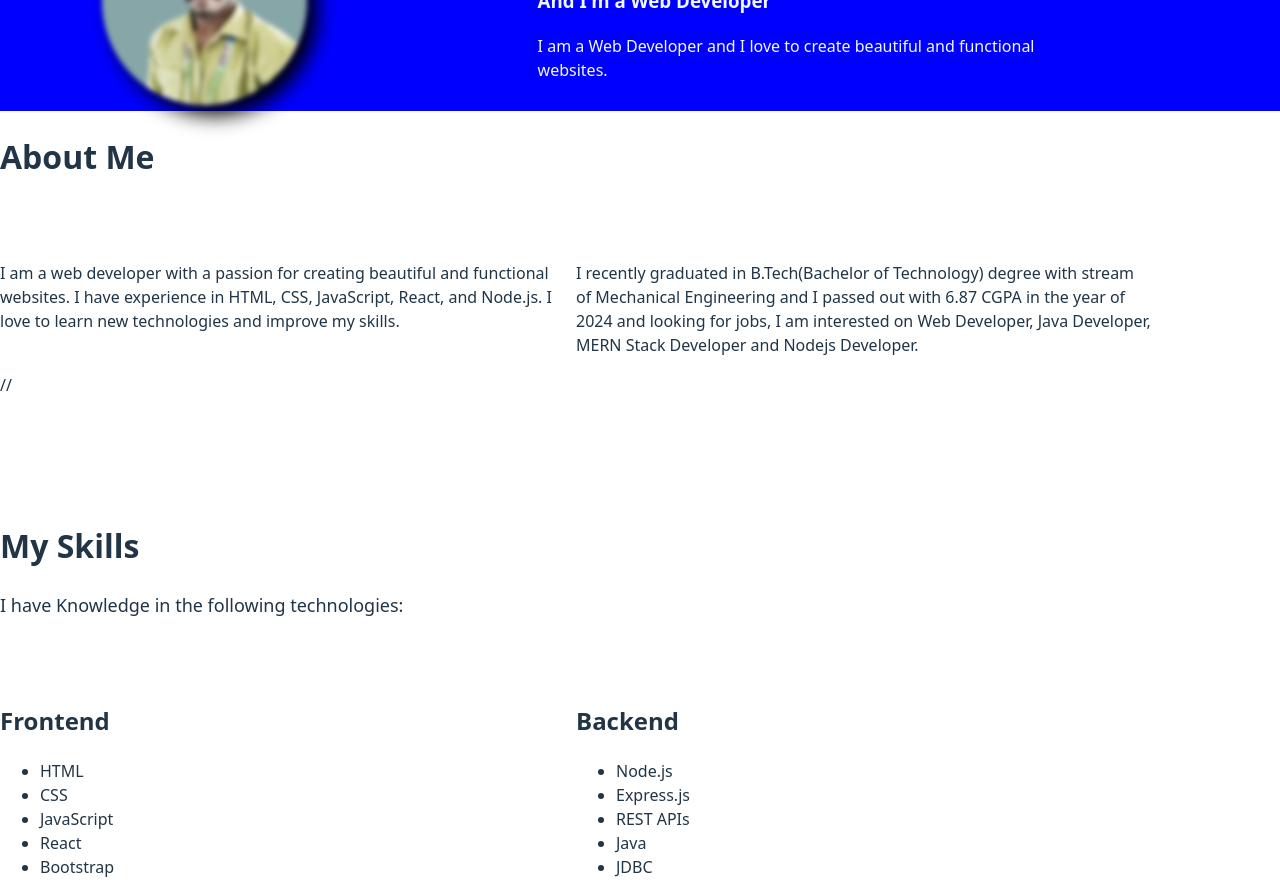
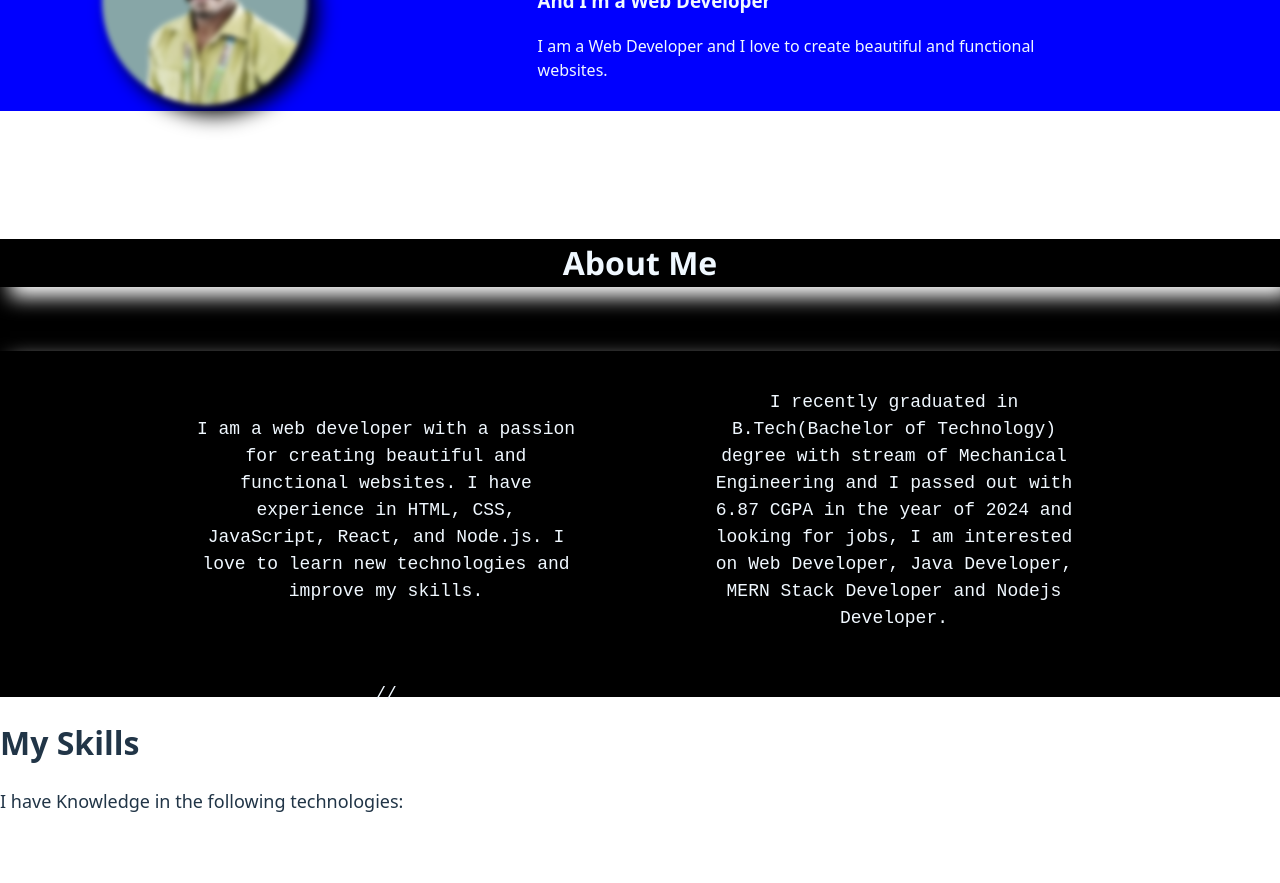
Before and after one commit to PavanMech321/portfolio-2, a React (Vite) app: page / in a window 1280 px wide. Shown: the part 520-1403 px from the top of the page. Built offline with nearby package versions, Linux system fonts and the light colour scheme.

Commit message:
Update App.css

```diff
--- a/src/App.css
+++ b/src/App.css
@@ -857,12 +857,42 @@ textarea:hover{
   font-size: larger;
   font-family: 'Segoe UI', Tahoma, Geneva, Verdana, sans-serif;
 }
-  #About .para{
-    display: grid;
-    grid-template-columns: 45vw 45vw;
-    grid-template-rows: 1fr 1fr;
-    margin-top: 5%;
-  }
+  #About{
+  /* width: 100vw; */
+/*   height: auto;
+  margin-top: 2%;
+  display: grid;
+  grid-template-columns: 40vw 40vw;
+  gap : 2%; */
+  background-color: black;
+  height: auto;
+  margin-top: 10%;
+  color:aliceblue;
+  align-items: center;
+  box-shadow: 10px 10px 20px white;
+}
+#About h1{
+  font-size: xx-large;
+  text-align: center;
+  font-family: 'Segoe UI', Tahoma, Geneva, Verdana, sans-serif;
+}
+ #About .para{
+  display: grid;
+  grid-template-columns: 30vw 30vw;
+  height: auto;
+  gap: 10%;
+  margin-top: 5%;
+  /* background-color: blue; */
+  color:aliceblue;
+  align-items: center;
+  box-shadow: 10px 10px 20px white;
+  padding: 20px;
+  font-family: 'Courier New', Courier, monospace;
+  font-size: large;
+  text-align: center;
+  background-color: black;
+  justify-content: center;
+}
   .Skills .sp1{
     font-size: large;
   }
```
